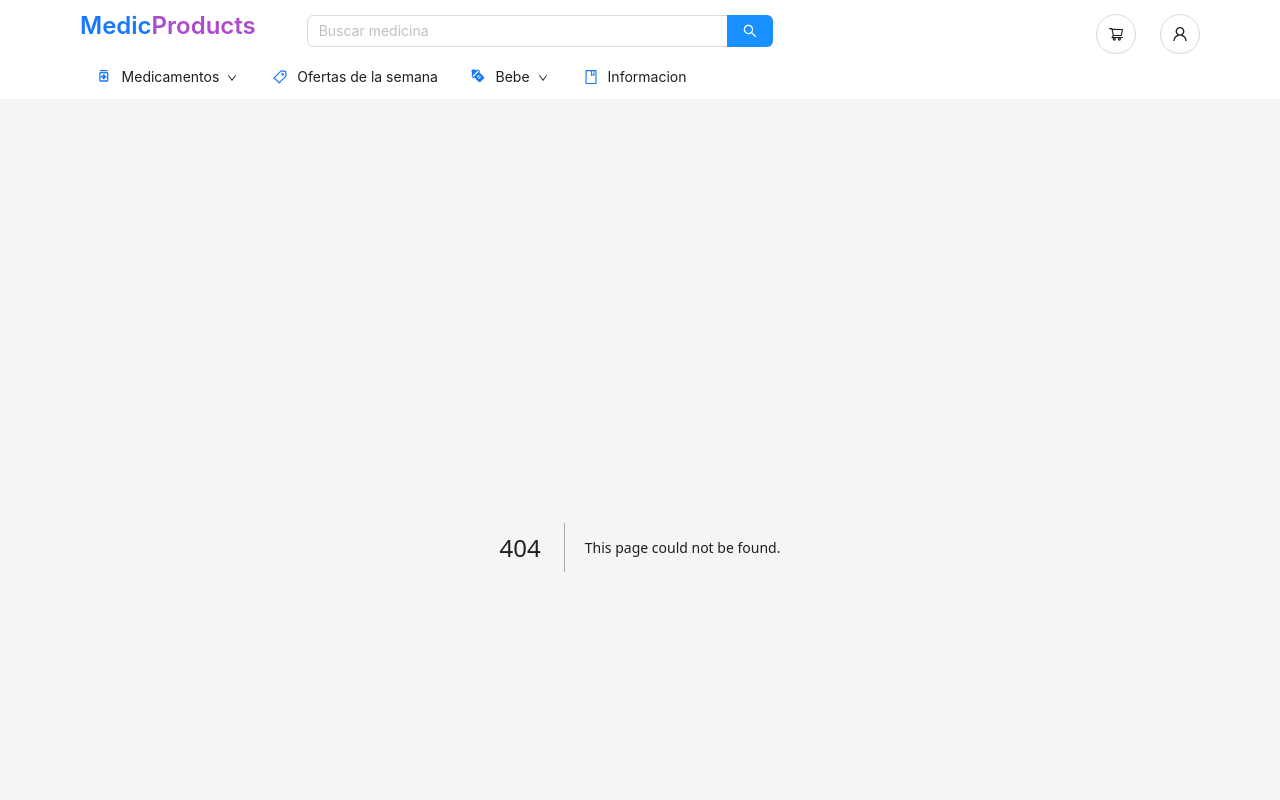
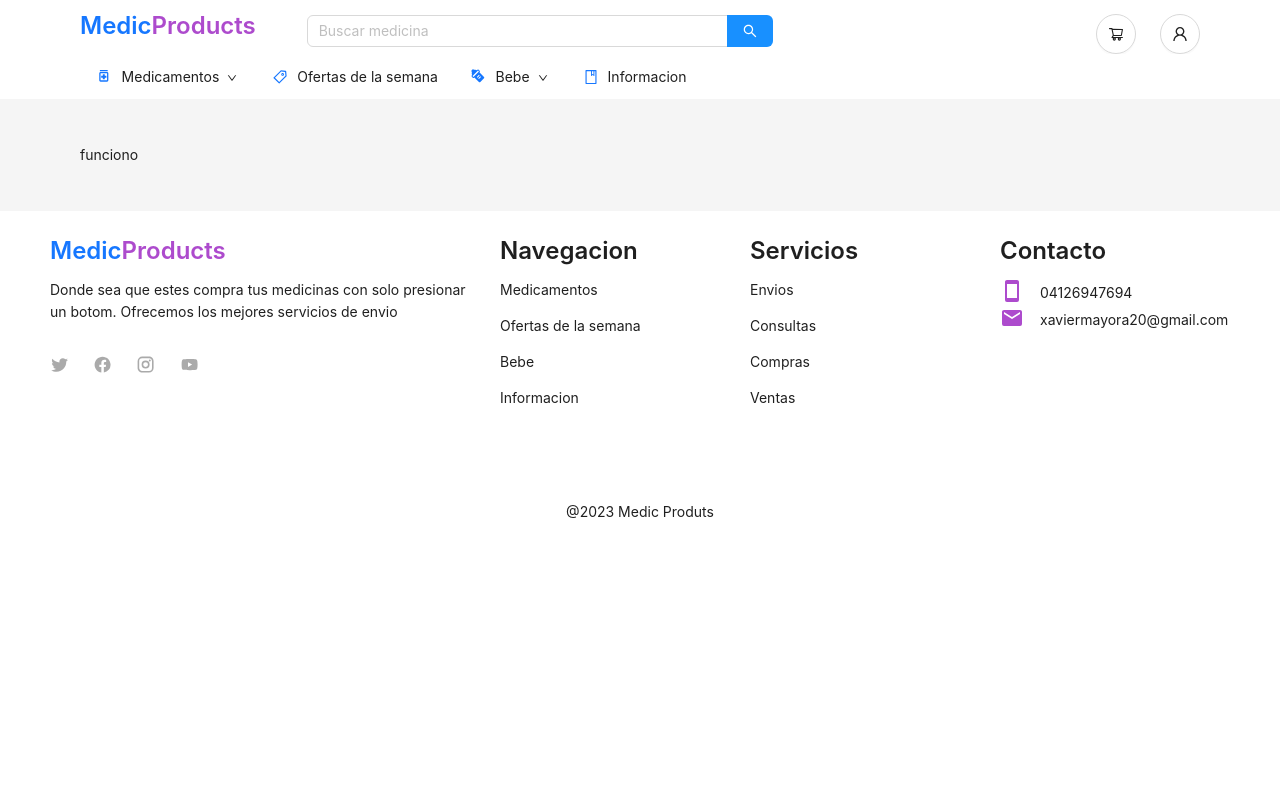
Before and after one commit to StrohXl/medicalProducts, a Next.js app: page /medicamentos/1/1 in a window 1280 px wide. Before the commit this address had no page. Shown: the top 800 px of the page. Built offline with nearby package versions, Linux system fonts and the light colour scheme.

Commit message:
agregando ruta id medicamentos

```diff
--- a/components/cards/card1.js
+++ b/components/cards/card1.js
@@ -1,9 +1,13 @@
 import { ConfigProvider,Typography, Button, theme } from "antd";
 import { ShoppingCartOutlined } from "@ant-design/icons";
 import React from "react";
+import Link from "next/link";
+import { useRouter } from "next/router";
 const {Title} = Typography
 
 const card1 = ({i}) => {
+  const router = useRouter()
+  console.log(router)
   const {token} = theme.useToken()
   return (
     <div
@@ -27,6 +31,7 @@ const card1 = ({i}) => {
           BS. {i.price}
         </Title>
      <ConfigProvider theme={{token:{}}}>
+         <Link href={`${router.asPath}/${i.title}`}>
           <Button
             size="large"
             type="primary"
@@ -42,6 +47,7 @@ const card1 = ({i}) => {
             <ShoppingCartOutlined />
             Anadir
           </Button>
+         </Link>
      </ConfigProvider>
       </ConfigProvider>
     </div>
--- /dev/null
+++ b/pages/medicamentos/[id]/[medicamento]/index.js
@@ -0,0 +1,11 @@
+import React from 'react';
+
+const index = () => {
+    return (
+        <div>
+           funciono
+        </div>
+    );
+};
+
+export default index;
```
Lines whose indentation alone changed are shown as unchanged.
